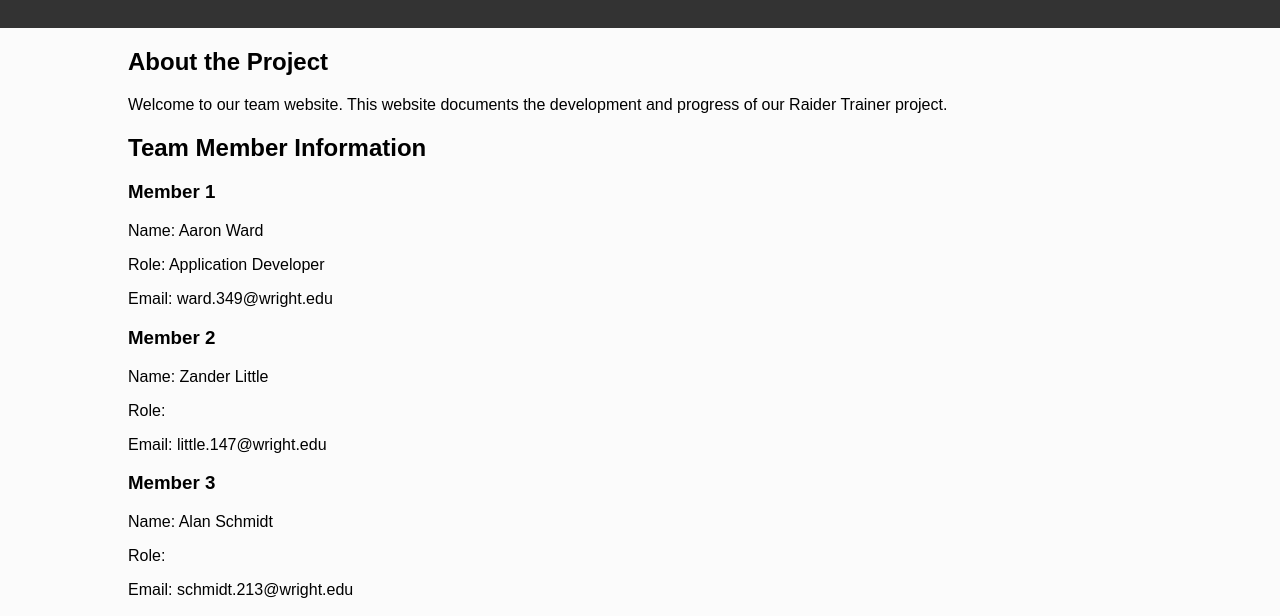
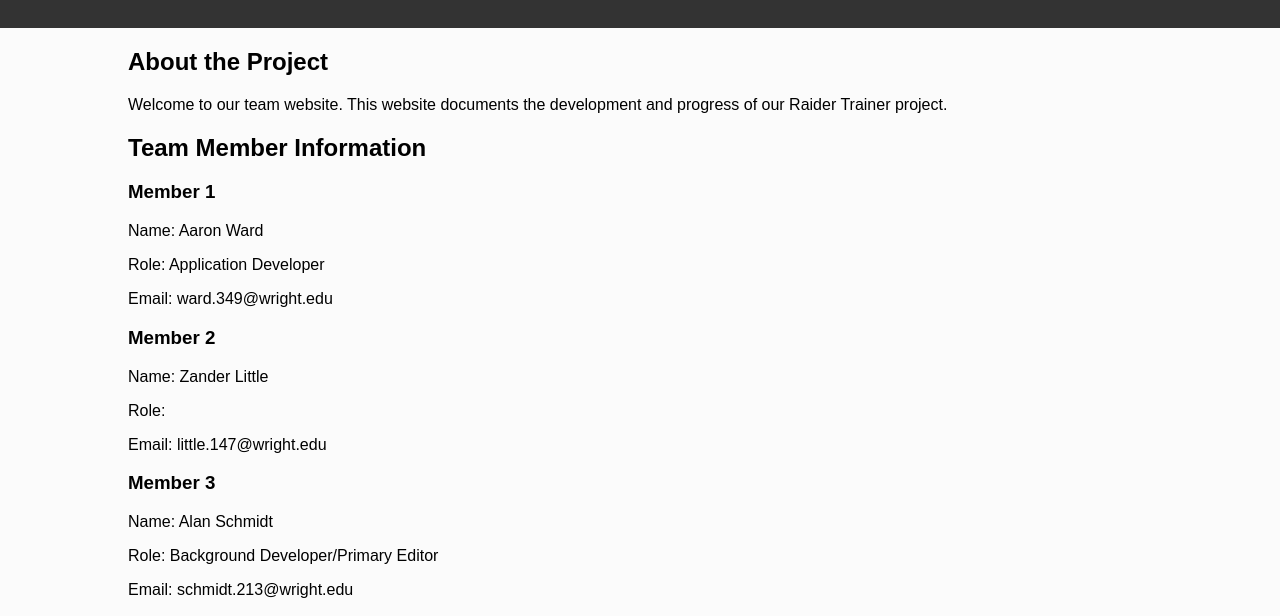
Before and after one commit to Mr-Aaron-Ward/RaiderTrainer-Team-Website, a plain HTML site: page index.html in a window 1280 px wide. Shown: the part 164-780 px from the top of the page. Drawn offline with Linux system fonts and the light colour scheme.

Commit message:
Update index.html

```diff
--- a/index.html
+++ b/index.html
@@ -87,7 +87,7 @@
 
     <h3>Member 3</h3>
     <p>Name: Alan Schmidt</p>
-    <p>Role: </p>
+    <p>Role: Background Developer/Primary Editor</p>
     <P>Email: schmidt.213@wright.edu </P>
 
     <h2>Project Requirements</h2>
```
